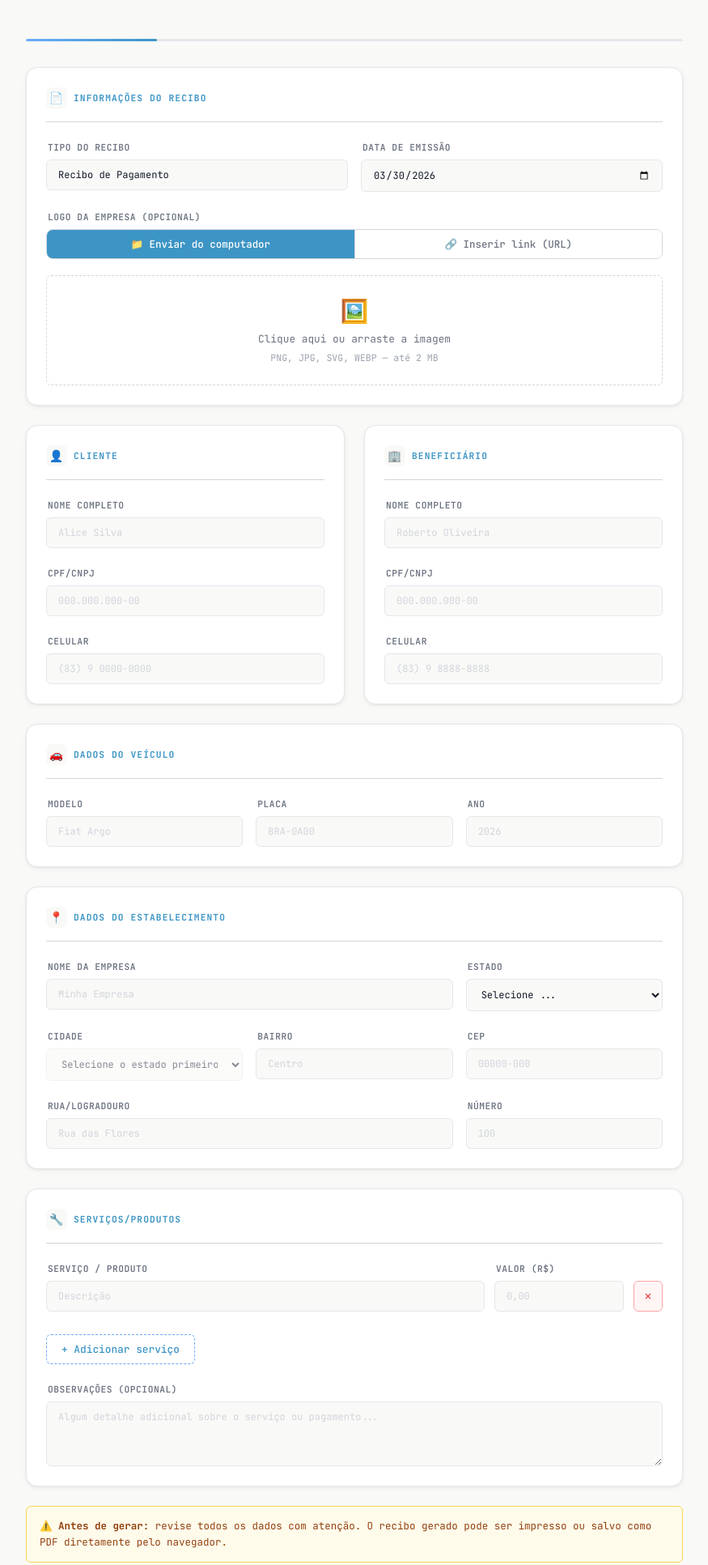
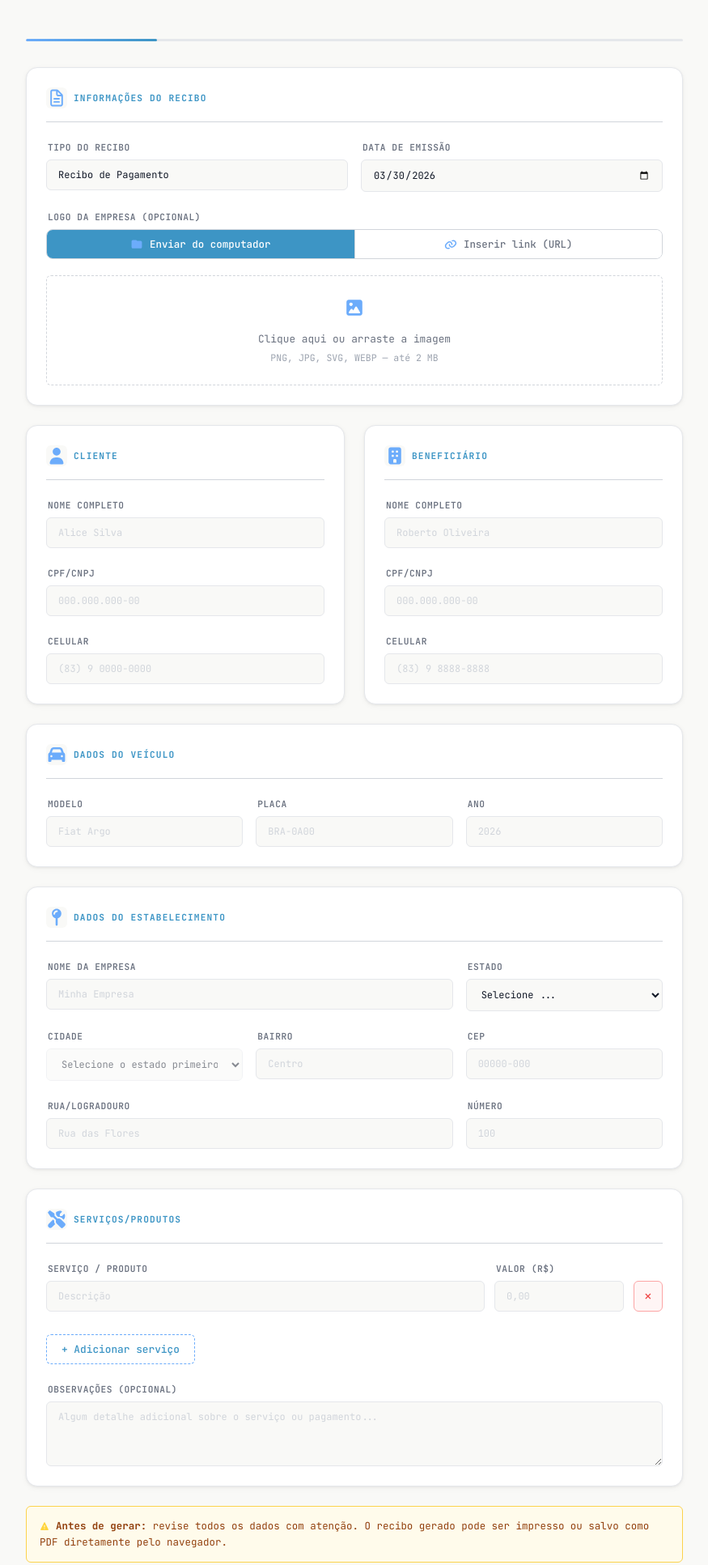
Before and after one commit to nilton-f-o-junior/recebi, a plain HTML site: page src/html/form.html in a window 1280 px wide. Shown: the top 1933 px of the page at 81% size, without its empty margins (202-1077 px from the left). Drawn offline with Linux system fonts and the light colour scheme.

Commit message:
feat: atualização de todos os ícones da página, por svg!

```diff
--- a/src/css/template.css
+++ b/src/css/template.css
@@ -255,6 +255,11 @@ input.field-valid {
   transition: background var(--transition-fast), color var(--transition-fast);
 }
 
+.logo-tab img {
+  width: 16px;
+  height: 16px;
+}
+
 .logo-tab + .logo-tab {
   border-left: var(--border-strong);
 }
@@ -318,6 +323,11 @@ input.field-valid {
 .logo-placeholder .up-icon {
   margin-bottom: var(--space-2);
   font-size: 28px;
+}
+
+.logo-placeholder .up-icon img {
+  width: 28px;
+  height: 28px;
 }
 
 .logo-placeholder p {
@@ -506,6 +516,12 @@ input.field-valid {
   color: var(--warn-text);
 }
 
+.warn-box strong img {
+  width: 1em;
+  height: 1em;
+  vertical-align: middle;
+}
+
 footer {
   margin: var(--space-12) 0;
   padding-top: var(--space-6);
--- a/src/html/form.html
+++ b/src/html/form.html
@@ -30,7 +30,7 @@
         <!-- Informações do Recibo -->
         <div class="card">
           <div class="section-title">
-            <span class="icon">📄</span> Informações do Recibo
+            <span class="icon"><img src="/src/assets/images/icon-file.svg" alt="" /></span> Informações do Recibo
           </div>
           <div class="grid-2">
             <div class="field">
@@ -58,7 +58,7 @@
                   id="tabUpload"
                   onclick="switchLogoTab('upload')"
                 >
-                  📁 Enviar do computador
+                  <img src="/src/assets/images/icon-folder.svg" alt="" /> Enviar do computador
                 </button>
                 <button
                   type="button"
@@ -66,7 +66,7 @@
                   id="tabUrl"
                   onclick="switchLogoTab('url')"
                 >
-                  🔗 Inserir link (URL)
+                  <img src="/src/assets/images/icon-url.svg" alt="" /> Inserir link (URL)
                 </button>
               </div>
 
@@ -80,7 +80,7 @@
                     onchange="handleLogoFile(this)"
                   />
                   <div class="logo-placeholder" id="logoPlaceholder">
-                    <div class="up-icon">🖼️</div>
+                    <div class="up-icon"><img src="/src/assets/images/icon-picture.svg" alt="" /></div>
                     <p>Clique aqui ou arraste a imagem</p>
                     <span>PNG, JPG, SVG, WEBP — até 2 MB</span>
                   </div>
@@ -116,7 +116,7 @@
         <div class="grid-cards">
           <div class="card">
             <div class="section-title">
-              <span class="icon">👤</span> Cliente
+              <span class="icon"><img src="/src/assets/images/icon-client.svg" alt="" /></span> Cliente
             </div>
             <div class="section-card">
               <div class="field">
@@ -160,7 +160,7 @@
 
           <div class="card">
             <div class="section-title">
-              <span class="icon">🏢</span> Beneficiário
+              <span class="icon"><img src="/src/assets/images/icon-building.svg" alt="" /></span> Beneficiário
             </div>
             <div class="section-card">
               <div class="field">
@@ -206,7 +206,7 @@
         <!-- veículo -->
         <div class="card">
           <div class="section-title">
-            <span class="icon">🚗</span> Dados do Veículo
+            <span class="icon"><img src="/src/assets/images/icon-car.svg" alt="" /></span> Dados do Veículo
           </div>
           <div class="grid-3">
             <div class="field">
@@ -240,7 +240,7 @@
         <!-- estabelecimento -->
         <div class="card">
           <div class="section-title">
-            <span class="icon">📍</span> Dados do Estabelecimento
+            <span class="icon"><img src="/src/assets/images/icon-map.svg" alt="" /></span> Dados do Estabelecimento
           </div>
           <div class="grid-3">
             <div class="field col-span-2">
@@ -350,7 +350,7 @@
         <!-- servico -->
         <div class="card">
           <div class="section-title">
-            <span class="icon">🔧</span> Serviços/Produtos
+            <span class="icon"><img src="/src/assets/images/icon-screwdriver.svg" alt="" /></span> Serviços/Produtos
           </div>
           <div id="servicesContainer"></div>
           <button type="button" class="btn-add" onclick="addService()">
@@ -378,7 +378,7 @@
         <!-- finalizar -->
         <div class="warn-box">
           <p>
-            <strong>⚠️ Antes de gerar:</strong> revise todos os dados com
+            <strong><img src="/src/assets/images/icon-exclamation.svg" alt="Atenção" /> Antes de gerar:</strong> revise todos os dados com
             atenção. O recibo gerado pode ser impresso ou salvo como PDF
             diretamente pelo navegador.
           </p>
```
Also changed, not shown: att.md (+1 -0 lines), README.md, src/assets/images/icon-building.svg (added), src/assets/images/icon-car.svg (added), src/assets/images/icon-client.svg (added), src/assets/images/icon-exclamation.svg (added), src/assets/images/icon-file.svg (added), src/assets/images/icon-folder.svg (added), src/assets/images/icon-git.svg, src/assets/images/icon-home.svg, src/assets/images/icon-map.svg (added), src/assets/images/icon-picture.svg (added), src/assets/images/icon-screwdriver.svg (added), src/assets/images/icon-url.svg (added).
